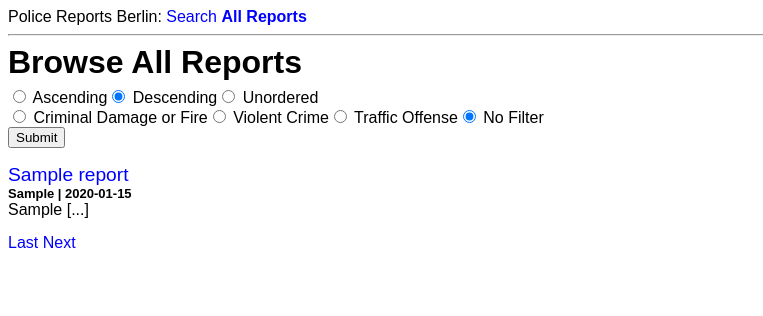
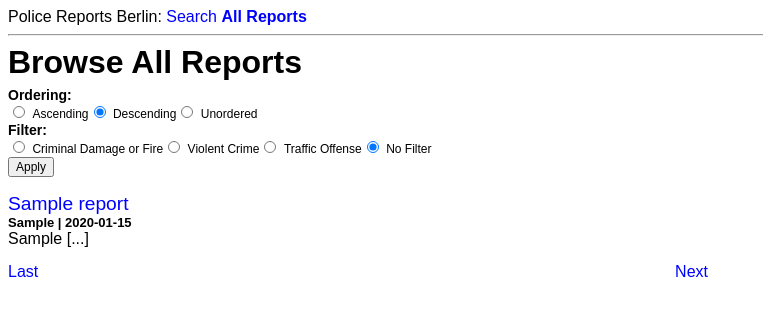
Before and after one commit to MaxTru/Berlin-Police-Reports-NLP, a Flask app: page /browse/1/10 in a window 1280 px wide. Shown: the top 316 px of the page, without its empty margins (0-763 px from the left). Run offline with Flask 2, Linux system fonts and the light colour scheme; tables that the repository leaves empty hold one stand-in row (values such as "Sample post"); parts of the project's set-up code (start-up, migrations or seed data) failed here and were passed over.

Commit message:
Implemented logging and proper filtering of search results

```diff
--- a/webui/database/db_setup.py
+++ b/webui/database/db_setup.py
@@ -7,7 +7,9 @@ from sqlalchemy.orm import scoped_session, sessionmaker
 from sqlalchemy.ext.declarative import declarative_base
 from webui.flaskconfig import  Config
 import os
+import logging
 
+logger = logging.getLogger(__name__)
 engine = create_engine('sqlite:///data/reports.db', convert_unicode=True)
 db_session = scoped_session(sessionmaker(autocommit=False,
                                          autoflush=False,
@@ -25,8 +27,9 @@ def init_db():
     import webui.database.models
     # First drop all, then create all tables
     Base.metadata.drop_all(bind=engine)
+    logger.info("Database schema dropped")
     Base.metadata.create_all(bind=engine)
-
+    logger.info("Database schema re-created")
     # Insert reports from files
     i = 0
     reports_lines = open(os.path.abspath(Config.REPORTS_PAYLOAD), "r").readlines()
@@ -45,3 +48,4 @@ def init_db():
         i += 1
 
     db_session.commit()
+    logger.info("%s new records inserted into database", str(i))
--- a/webui/database/models.py
+++ b/webui/database/models.py
@@ -2,7 +2,7 @@
 
 from sqlalchemy import Column, Integer, String
 from webui.database.db_setup import Base
-import dateutil.parser as parser
+import logging
 
 class Report(Base):
     """Class represents a row in the reports table in the SQLite database."""
@@ -16,6 +16,7 @@ class Report(Base):
     label = Column(String)
 
     def __init__(self, id=None, date=None, title=None, link=None, event=None, location=None, label=None):
+        logger = logging.getLogger(__name__)
         self.id = id
         self.date = date
         self.title = title
@@ -23,6 +24,7 @@ class Report(Base):
         self.event = event
         self.location = location
         self.label = label
+        logger.debug("New Report Object created with ID: %s", self.id)
 
     def __repr__(self):
         return '<Event %r>' % (self.event)
--- a/webui/webapp/__init__.py
+++ b/webui/webapp/__init__.py
@@ -1,20 +1,34 @@
 """Flask startup"""
 from flask import Flask
 from webui.flaskconfig import Config
+import os
+import shutil
+import logging
+
+# Initiate logging
+logger = logging.getLogger()
+handler = logging.StreamHandler()
+formatter = logging.Formatter(
+        '%(asctime)s %(name)-12s %(levelname)-8s %(message)s')
+handler.setFormatter(formatter)
+logger.addHandler(handler)
+logger.setLevel(logging.INFO)
+
 
 app = Flask(__name__)
 app.config.from_object(Config)
 from webui.webapp import routes
+logger.info("Flask app initiated")
 
 # After startup initialize the database.
 from webui.database import db_setup
 db_setup.init_db()
+logger.info("Database initialized")
 
 # After startup create fresh index of the docs for Search
-#import metapy
-#if os.path.isdir(Config.INDEX):
-#    shutil.rmtree(Config.INDEX)
-#idx = metapy.index.make_inverted_index(Config.CONFIG_TOML)
+if os.path.isdir(Config.INDEX):
+    shutil.rmtree(Config.INDEX)
+    logger.info("Existing index found and deleted (new index will be created by searcher)")
 
 # Kill DB session once the app closes
 from webui.database.db_setup import db_session
@@ -22,3 +36,4 @@ from webui.database.db_setup import db_session
 @app.teardown_appcontext
 def shutdown_session(exception=None):
     db_session.remove()
+    logger.info("Database session removed")
--- a/webui/webapp/routes.py
+++ b/webui/webapp/routes.py
@@ -8,6 +8,9 @@ from sqlalchemy import and_, desc, asc
 from webui.flaskconfig import Config
 import subprocess
 import re
+import logging
+
+logger = logging.getLogger(__name__)
 
 @app.route('/', methods=['GET'])
 @app.route('/search', methods=['GET'])
@@ -17,6 +20,7 @@ def searchPage():
     -------
     Returns the SearchPage.html with the initialized query form."""
     form = SearchForm(request.form)
+    logger.info("Rendering SearchPage.html and sending to: %s", request.remote_addr)
     return render_template('SearchPage.html', form=form)
 
 @app.route('/search', methods=['POST'])
@@ -35,15 +39,19 @@ def searchPageResults():
         while proc.returncode is None:
             proc.poll()
         results = proc.stdout.read()
-        print("Retrieved reports and ranking: " + results.splitlines()[0])
+        logger.info("Started Searcher as separate process and retrieved reports for query '%s' successfully", form.query.data)
+        logger.info("Retrieved result from searcher: %s", results.splitlines()[0])
         relevantIDs = re.findall("\d+L", results.splitlines()[0])
         relevantReport = Report.query
         result = []
         for x in relevantIDs:
             result.append(relevantReport.filter(Report.id == int(long(x))).first())
+            logger.debug("Appended report to result-set with ID: %s", int(long(x)))
         labelCaptions = Config.LABEL_CAPTIONS
-        return render_template('ResultPage.html', reports=result, labelCaptions=labelCaptions)
+        logger.info("Rendering ResultPage.html and sending to: %s", request.remote_addr)
+        return render_template('ResultPage.html', reports=result, labelCaptions=labelCaptions, query=form.query.data.strip())
     else:
+        logger.info("Rendering SearchPage.html and sending to: %s", request.remote_addr)
         return render_template('SearchPage.html', form=form)
 
 @app.route('/browse/<int:fromID>/<int:toID>', methods=['GET', 'POST'])
@@ -58,41 +66,49 @@ def browsePage(fromID, toID):
     if (not filterForm.validate_on_submit()) and "classes" in session:
         filterForm.classes.data = session["classes"]
 
-    # TODO: implement error handling (e.g. not too many results at once
     displayedPages = toID - fromID
-    # Transform from 1-indexed to 0-indexed
-    fromID = fromID - 1
-    retrievedReports = Report.query
+    if displayedPages > 200 or displayedPages < 1:
+        # Not allowed, return empty page
+        logger.info("Invalid amount of reports to be displayed received: %s", displayedPages)
+        logger.info("Rendering empty BrowsePage.html and sending to: %s", request.remote_addr)
+        return render_template('BrowsePage.html', displayedPages=displayedPages, toID=toID,
+                               filterForm=filterForm)
+    else:
+        # Transform from 1-indexed to 0-indexed
+        fromID = fromID - 1
+        retrievedReports = Report.query
 
-    # Handle Ordering Filter
-    if filterForm.order.data == 'asc':
-        session["ordering"]=filterForm.order.data
-        retrievedReports = retrievedReports.order_by(asc(Report.date))
-    elif filterForm.order.data == 'desc':
-        session["ordering"] = filterForm.order.data
-        retrievedReports = retrievedReports.order_by(desc(Report.date))
-    else:
-        session["ordering"] = filterForm.order.data
-        retrievedReports = retrievedReports
+        # Handle Ordering Filter
+        if filterForm.order.data == 'asc':
+            session["ordering"]=filterForm.order.data
+            retrievedReports = retrievedReports.order_by(asc(Report.date))
+        elif filterForm.order.data == 'desc':
+            session["ordering"] = filterForm.order.data
+            retrievedReports = retrievedReports.order_by(desc(Report.date))
+        else:
+            session["ordering"] = filterForm.order.data
+            retrievedReports = retrievedReports
 
-    # Handle Classes Filter
-    if filterForm.classes.data == 'none':
-        session["classes"]=filterForm.classes.data
-        retrievedReports = retrievedReports
-    else:
-        session["classes"] = filterForm.classes.data
-        retrievedReports = retrievedReports.filter(Report.label==filterForm.classes.data)
+        # Handle Classes Filter
+        if filterForm.classes.data == 'none':
+            session["classes"]=filterForm.classes.data
+            retrievedReports = retrievedReports
+        else:
+            session["classes"] = filterForm.classes.data
+            retrievedReports = retrievedReports.filter(Report.label==filterForm.classes.data)
 
-    retrievedReports = retrievedReports.limit(toID - fromID) \
-        .offset(fromID) \
-        .all()
-    return render_template('BrowsePage.html', reports=retrievedReports, displayedPages=displayedPages, toID=toID,
-                           filterForm=filterForm)
+        retrievedReports = retrievedReports.limit(toID - fromID) \
+            .offset(fromID) \
+            .all()
+        logger.info("Rendering BrowsePage.html and sending to: %s", request.remote_addr)
+        return render_template('BrowsePage.html', reports=retrievedReports, displayedPages=displayedPages, toID=toID,
+                               filterForm=filterForm)
 
 @app.route('/classes', methods=['GET'])
 def classes():
     """A user may browse the police reports by a set of categories."""
     # TODO here we need to render pre-classified police reports
+    logger.info("Rendering Classes.html and sending to: %s", request.remote_addr)
     return render_template('Classes.html')
 
 @app.route('/view/<int:id>', methods=['GET'])
@@ -101,8 +117,11 @@ def viewPage(id):
     GET Requests expects to get the ID of the report passed in the field 'ID'."""
     retrievedReport = Report.query.filter(Report.id == id).first()
     if not bool(retrievedReport):
+        logger.info("Could not retrieve report with requested ID: %s", id)
+        logger.info("Rendering ViewPage.html and sending to: %s", request.remote_addr)
         return render_template('ViewPage.html', empty="TRUE")
     else:
+        logger.info("Rendering ViewPage.html and sending to: %s", request.remote_addr)
         return render_template('ViewPage.html',
                                result="TRUE",
                                title=retrievedReport.title,
--- a/webui/webapp/static/stylesheet.css
+++ b/webui/webapp/static/stylesheet.css
@@ -4,6 +4,10 @@ body {
 
 .report {
     padding-bottom: 15;
+    width: 700px;
+}
+
+.singleReport {
     width: 700px;
 }
 
@@ -32,9 +36,10 @@ a:hover {
     color: #000;
     padding: 2px 9px;
     font-size: 12px;
+    font-style: normal;
 }
 
-.reportClassSticker:hover {
+.reportClassSticker:hover, .reportClassFilters:hover {
     font-weight: bold;
     cursor: pointer;
 }
@@ -67,3 +72,33 @@ h1 {
     padding-bottom: 6px;
     margin: 0px;
 }
+
+#filtersLabel {
+    font-size: 14px;
+}
+
+#filteringLabel, #orderingLabel {
+    font-size: 14px;
+    font-weight: bold;
+}
+
+li label {
+    font-size: 12px;
+}
+
+input[type="radio"] {
+    width: 12px;
+    height: 12px;
+}
+
+input[type="submit"] {
+    font-size: 12px;
+}
+
+#navNext {
+    float: right;
+}
+
+.nav {
+    width: 700px;
+}
--- a/webui/webapp/templates/BrowsePage.html
+++ b/webui/webapp/templates/BrowsePage.html
@@ -4,9 +4,9 @@
     <h1>Browse All Reports</h1>
     <form id="filterForm" method="post">
         {{ filterForm.hidden_tag() }}
-        {{ filterForm.order }}
-        {{ filterForm.classes }}
-    <input type="submit">
+        <span id="orderingLabel">Ordering:</span>{{ filterForm.order }}
+        <span id="filteringLabel">Filter:</span>{{ filterForm.classes }}
+        <input type="submit" value="Apply">
     </form>
     {% if reports %}
         {% for report in reports %}
@@ -18,6 +18,6 @@
             <div class="reportLink">{{ " ".join(report.event.split()[0:30]) + " [...]" }}</div>
             </div>
         {% endfor %}
-        <div class="nav"><a href="javascript:history.back()">Last</a> <a href="/browse/{{ toID + 1 }}/{{ toID + 1 + displayedPages }}">Next</a></div>
+        <div class="nav"><a id="navLast" href="javascript:history.back()">Last</a> <a id="navNext" href="/browse/{{ toID + 1 }}/{{ toID + 1 + displayedPages }}">Next</a></div>
     {% endif %}
 {% endblock %}
--- a/webui/webapp/templates/ViewPage.html
+++ b/webui/webapp/templates/ViewPage.html
@@ -2,6 +2,7 @@
 
 {% block content %}
     <h1>Police Report</h1>
+    <div class="singleReport">
         {% if empty %}<h2>ID not found</h2>{% endif %}
         {% if title %}<h2>{{ title }}</h2>{% endif %}
         {% if location %}<b>{{ location }}</b></br>{% endif %}
@@ -9,4 +10,5 @@
         {% if event %}{{ event }}</br>{% endif %}
         </br>
         {% if link %}<a href="{{ link }}">{{ link }}</a></br>{% endif %}
+    </div>
 {% endblock %}
```
Also changed, not shown: webui/webapp/templates/ResultPage.html (+19 -5 lines), webui/models/__init__.py (deleted).
